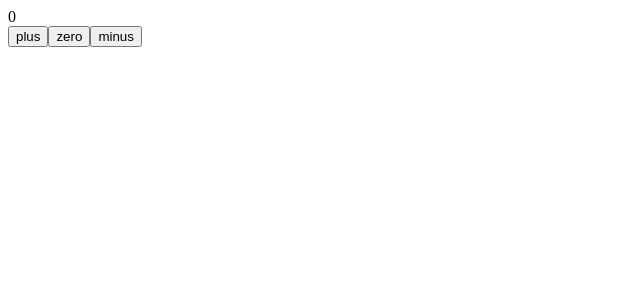
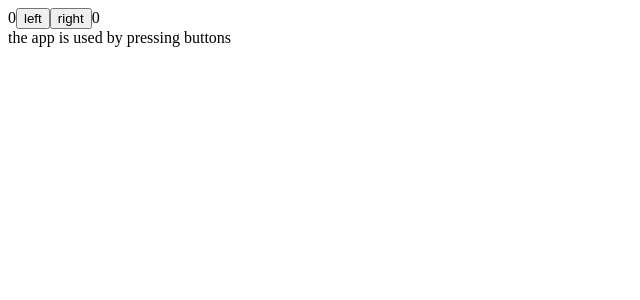
Before and after one commit to ravi0131/Fullstack-Open-Part1, a React (Vite) app: page / in a window 1280 px wide. Shown: the top 300 px of the page, without its empty margins (0-640 px from the left). Built offline with nearby package versions, Linux system fonts and the light colour scheme.

Commit message:
1.(d)
-conditional rendering

```diff
--- a/src/App.jsx
+++ b/src/App.jsx
@@ -1,37 +1,51 @@
 import { useState } from 'react'
 
 const App = () => {
-  const [counter, setCounter] = useState(0)
+  const [left, setLeft] = useState(0)
+  const [right, setRight] = useState(0)
+  const [allClicks, setAll] = useState([])
 
-  console.log('rendering with counter value', counter)
+  const [total, setTotal] = useState(0)
 
-  const increaseByOne = () => {
-
-    console.log('increasing, value before', counter)
-    setCounter(counter + 1)
+  const handleLeftClick = () => {
+    setAll(allClicks.concat('L'))
+    const updatedLeft = left + 1
+    setLeft(updatedLeft)
+    setTotal(updatedLeft + right)
   }
 
-  const decreaseByOne = () => {
-
-    console.log('decreasing, value before', counter)
-    setCounter(counter - 1)
-  }
-
-  const setToZero = () => {
-
-    console.log('resetting to zero, value before', counter)
-    setCounter(0)
+  const handleRightClick = () => {
+    setAll(allClicks.concat('R'))
+    const updatedRight = right +1
+    setRight(updatedRight)
+    setTotal(left + updatedRight)
   }
 
   return (
     <div>
-      <Display counter={counter} />
-      <Button onClick={increaseByOne} text="plus" />
-      <Button onClick={setToZero} text="zero" />
-      <Button onClick={decreaseByOne} text="minus" />
+      {left}
+      <button onClick={handleLeftClick}>left</button>
+      <button onClick={handleRightClick}>right</button>
+      {right}
+      <History allClicks = {allClicks}/>
     </div>
   )
 }
+const History = (props) =>{
+  if(props.allClicks.length == 0){
+    return(
+      <div>
+        the app is used by pressing buttons
+      </div>
+    )
+  }
+  return(
+    <div>
+      button press history: {props.allClicks.join(' ')}
+    </div>
+  )
+}
+
 const Display = ({ counter }) => <div>{counter}</div>
 
 const Button = ({onButtonClick,text}) => {
```
